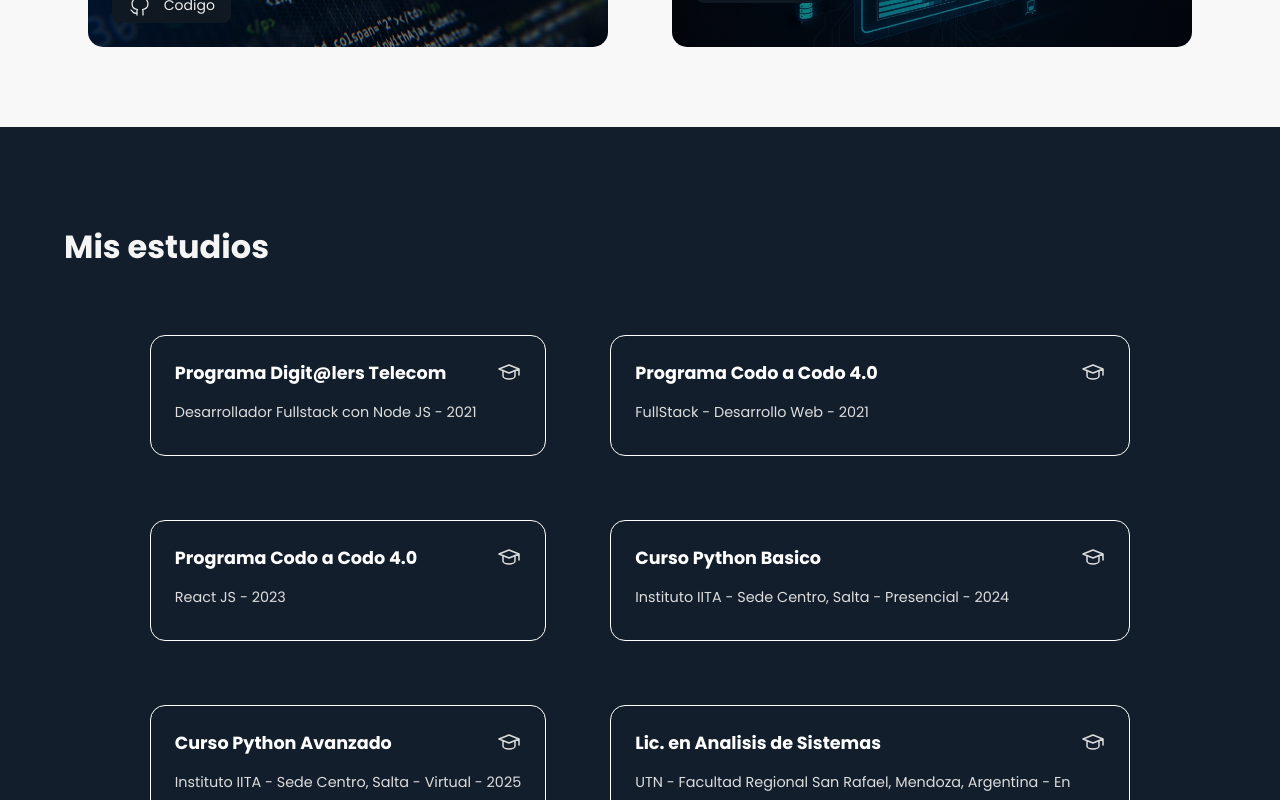
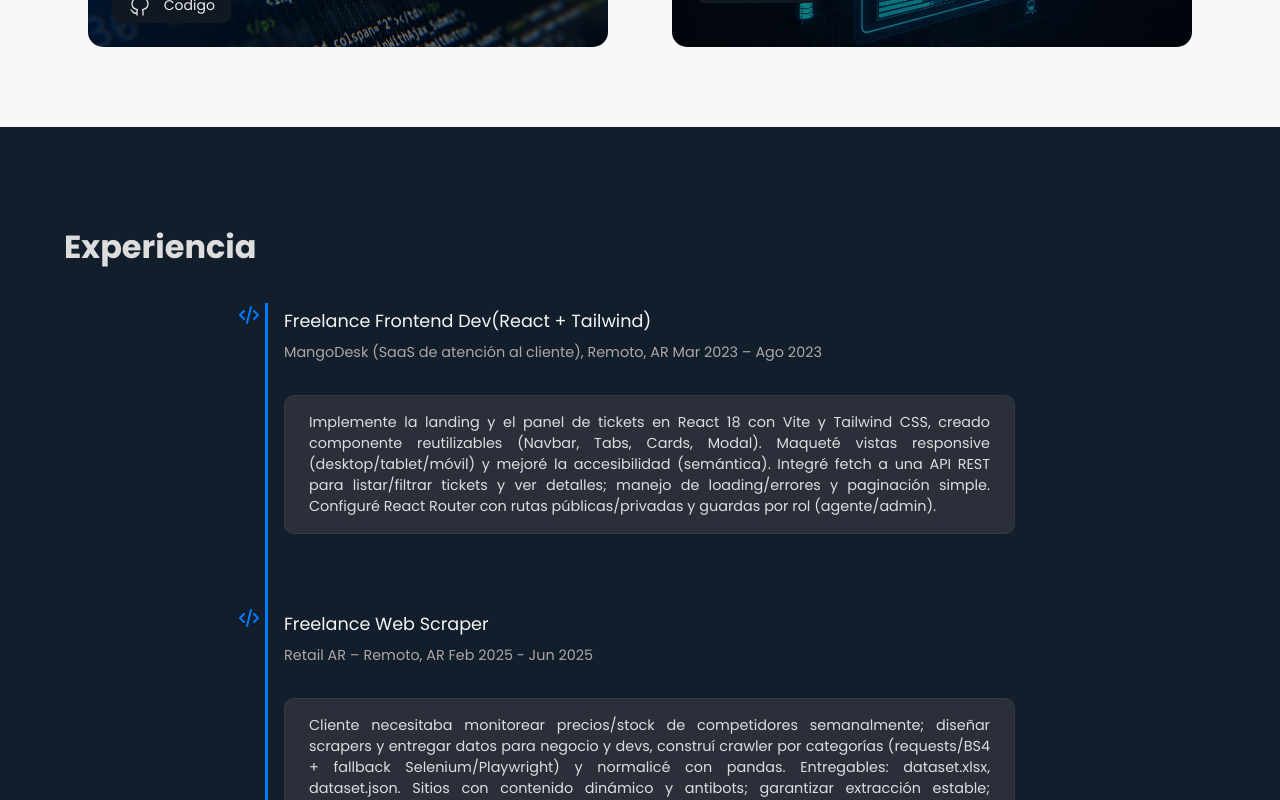
Before and after one commit to EmmanuelYapura/portafolio-vue, a Vue app: page / in a window 1280 px wide. Shown: the part 1600-2400 px from the top of the page. Built offline with nearby package versions, Linux system fonts and the light colour scheme.

Commit message:
agrega componente experiencia al template

```diff
--- a/src/App.vue
+++ b/src/App.vue
@@ -2,6 +2,7 @@
 import AboutComponent from './components/AboutComponent.vue';
 import ContactComponent from './components/ContactComponent.vue';
 import EducationComponent from './components/EducationComponent.vue';
+import ExperienceComponent from './components/ExperienceComponent.vue';
 import MainHero from './components/MainHero.vue';
 import NavBar from './components/NavBar.vue';
 import ProjectsComponent from './components/ProjectsComponent.vue';
@@ -11,6 +12,7 @@ import ProjectsComponent from './components/ProjectsComponent.vue';
     <NavBar />
     <MainHero />
     <ProjectsComponent id="proyectos"/>
+    <ExperienceComponent id="experiencia"/>
     <EducationComponent id="educacion"/>
     <AboutComponent id="sobremi"/>
     <ContactComponent id="contacto"/>
```
